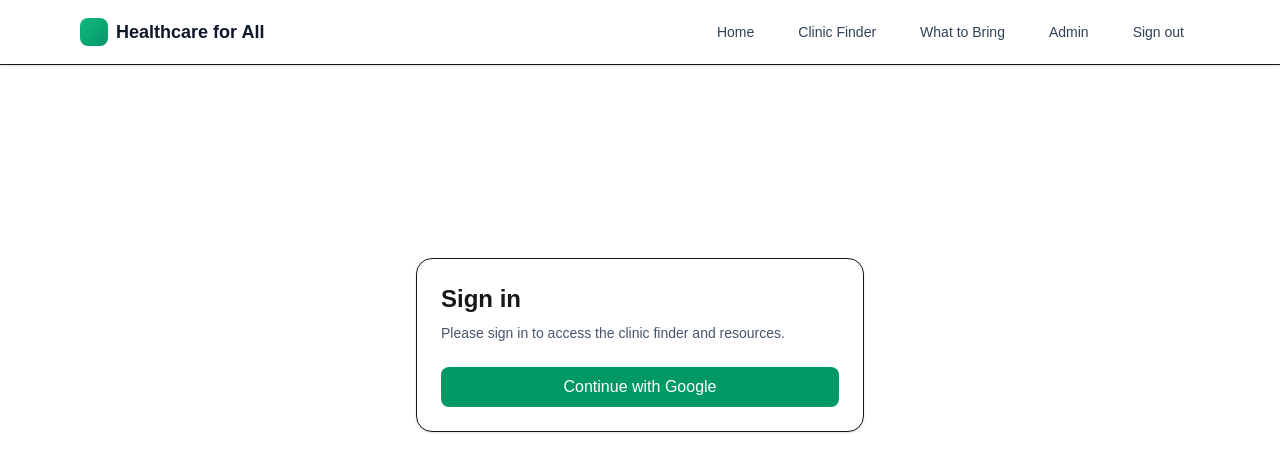
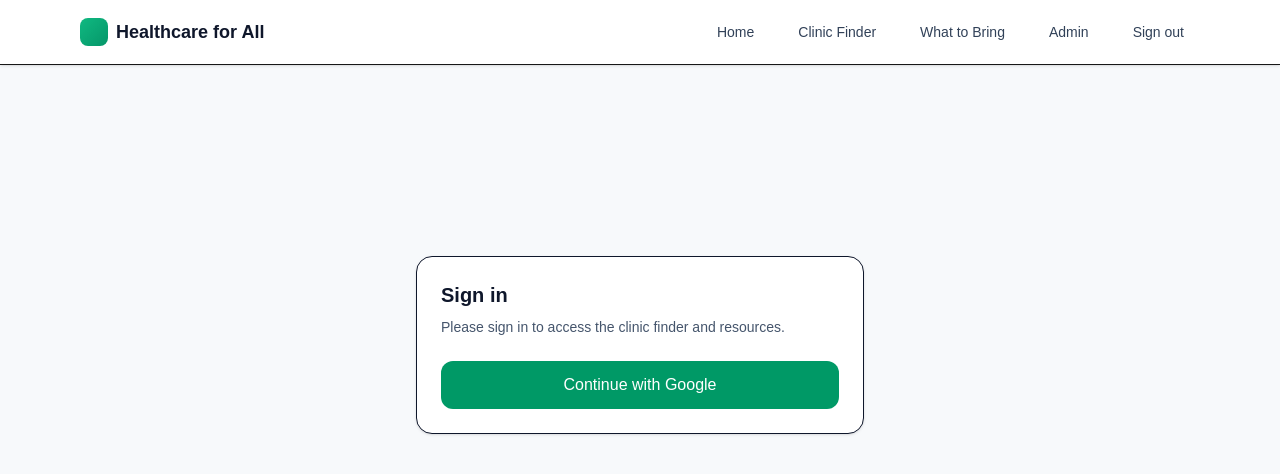
Before and after one commit to atkunja/ClinicFinder, a Next.js app: page /auth/login in a window 1280 px wide. Shown: the top 474 px of the page. Built offline with nearby package versions, Linux system fonts and the light colour scheme; no server answers.

Commit message:
Updated project and added .gitignore

```diff
--- a/src/app/auth/login/page.tsx
+++ b/src/app/auth/login/page.tsx
@@ -1,11 +1,22 @@
+// src/app/auth/login/page.tsx
 "use client";
 
+import { Suspense, useEffect } from "react";
+import { useSearchParams, useRouter } from "next/navigation";
 import { auth } from "@/lib/firebase";
-import { GoogleAuthProvider, signInWithPopup, onAuthStateChanged } from "firebase/auth";
-import { useRouter, useSearchParams } from "next/navigation";
-import { useEffect } from "react";
+import { GoogleAuthProvider, onAuthStateChanged, signInWithPopup } from "firebase/auth";
+
+export const dynamic = "force-dynamic"; // avoid prerender errors for this client page
 
 export default function LoginPage() {
+  return (
+    <Suspense fallback={<Screen><Card><Title>Loading sign-in…</Title></Card></Screen>}>
+      <LoginInner />
+    </Suspense>
+  );
+}
+
+function LoginInner() {
   const router = useRouter();
   const search = useSearchParams();
   const next = search?.get("next") || "/";
@@ -17,26 +28,46 @@ export default function LoginPage() {
     return () => unsub();
   }, [router, next]);
 
-  async function google() {
+  async function handleGoogle() {
     const provider = new GoogleAuthProvider();
     await signInWithPopup(auth, provider);
     router.replace(next);
   }
 
   return (
-    <div className="min-h-[70vh] grid place-items-center">
-      <div className="w-full max-w-md rounded-2xl border bg-white p-6 shadow-sm">
-        <h1 className="text-2xl font-semibold">Sign in</h1>
-        <p className="mt-2 text-sm text-slate-600">
-          Please sign in to access the clinic finder and resources.
-        </p>
+    <Screen>
+      <Card>
+        <Title>Sign in</Title>
+        <Subtle>Please sign in to access the clinic finder and resources.</Subtle>
         <button
-          onClick={google}
-          className="mt-6 w-full rounded-lg bg-emerald-600 px-4 py-2 font-medium text-white hover:bg-emerald-700"
+          onClick={handleGoogle}
+          className="mt-6 w-full rounded-xl bg-emerald-600 px-4 py-3 font-medium text-white transition hover:bg-emerald-700"
         >
           Continue with Google
         </button>
-      </div>
-    </div>
+      </Card>
+    </Screen>
   );
 }
+
+/* ---- tiny presentational helpers ---- */
+
+function Screen({ children }: { children: React.ReactNode }) {
+  return (
+    <main className="min-h-[70vh] grid place-items-center bg-[rgb(247,249,251)] text-slate-900">
+      {children}
+    </main>
+  );
+}
+
+function Card({ children }: { children: React.ReactNode }) {
+  return <div className="w-full max-w-md rounded-2xl border bg-white p-6 shadow-sm">{children}</div>;
+}
+
+function Title({ children }: { children: React.ReactNode }) {
+  return <h1 className="text-xl font-semibold">{children}</h1>;
+}
+
+function Subtle({ children }: { children: React.ReactNode }) {
+  return <p className="mt-2 text-sm text-slate-600">{children}</p>;
+}
```
